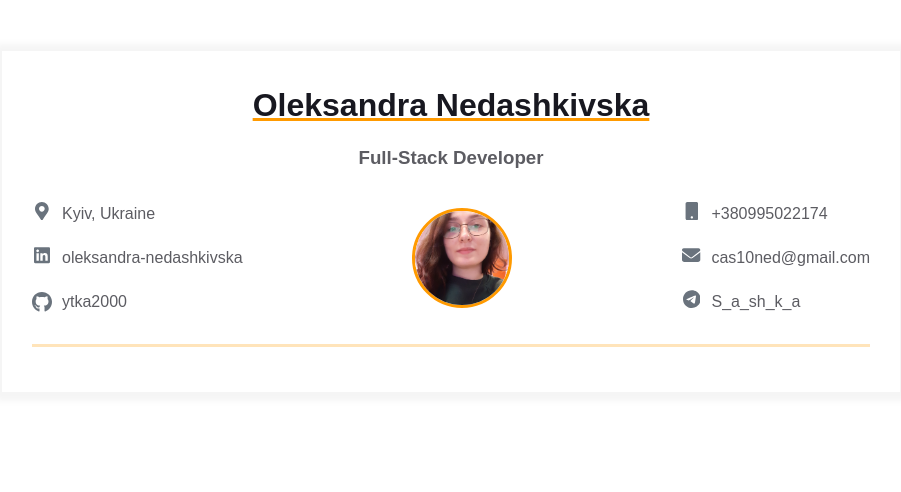
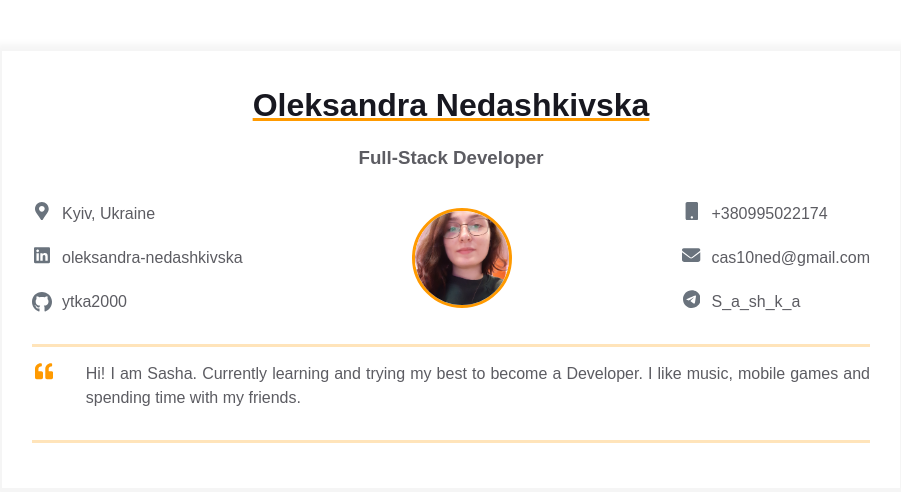
Before and after one commit to o-nedashkivska/homepage, a plain HTML site: page index.html in a window 1280 px wide. Shown: the whole page, without its empty margins (189-1090 px from the left). Drawn offline with Linux system fonts and the light colour scheme.

Commit message:
add intro

```diff
--- a/index.html
+++ b/index.html
@@ -96,6 +96,27 @@
                     </div>
                 </div>
             </div>
+            <div class="container">
+                <div class="resume__block">
+                    <div class="intro">
+                        <div class="intro__icon-wrapper">
+                            <svg class="intro__icon" xmlns="http://www.w3.org/2000/svg" viewBox="0 0 512 512">
+                                <path d="M464 256h-80v-64c0-35.3 28.7-64 64-64h8c13.3 0 24-10.7
+                          24-24V56c0-13.3-10.7-24-24-24h-8c-88.4 0-160 71.6-160 160v240c0
+                          26.5 21.5 48 48 48h128c26.5 0 48-21.5
+                          48-48V304c0-26.5-21.5-48-48-48zm-288 0H96v-64c0-35.3 28.7-64
+                          64-64h8c13.3 0 24-10.7 24-24V56c0-13.3-10.7-24-24-24h-8C71.6
+                          32 0 103.6 0 192v240c0 26.5 21.5 48 48 48h128c26.5 0 48-21.5
+                          48-48V304c0-26.5-21.5-48-48-48z"></path>
+                            </svg>
+                        </div>
+                        <p class="intro_text">
+                            Hi! I am Sasha. Currently learning and trying my best to become a Developer. I like music,
+                            mobile games and spending time with my friends.
+                        </p>
+                    </div>
+                </div>
+            </div>
         </div>
     </main>
 </body>
```
